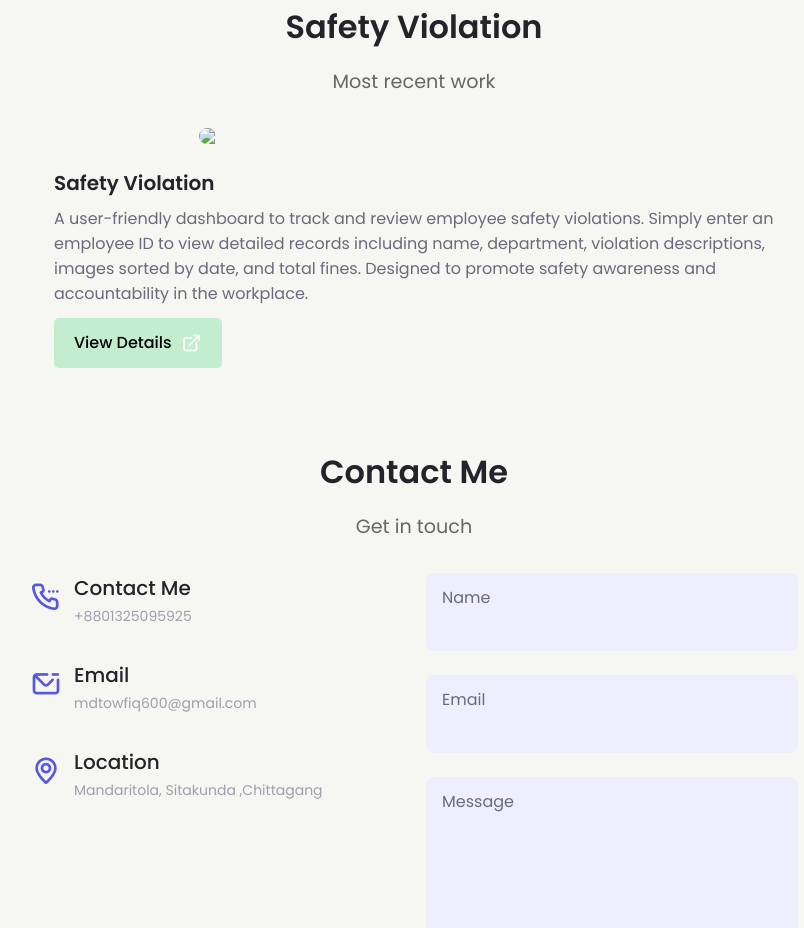
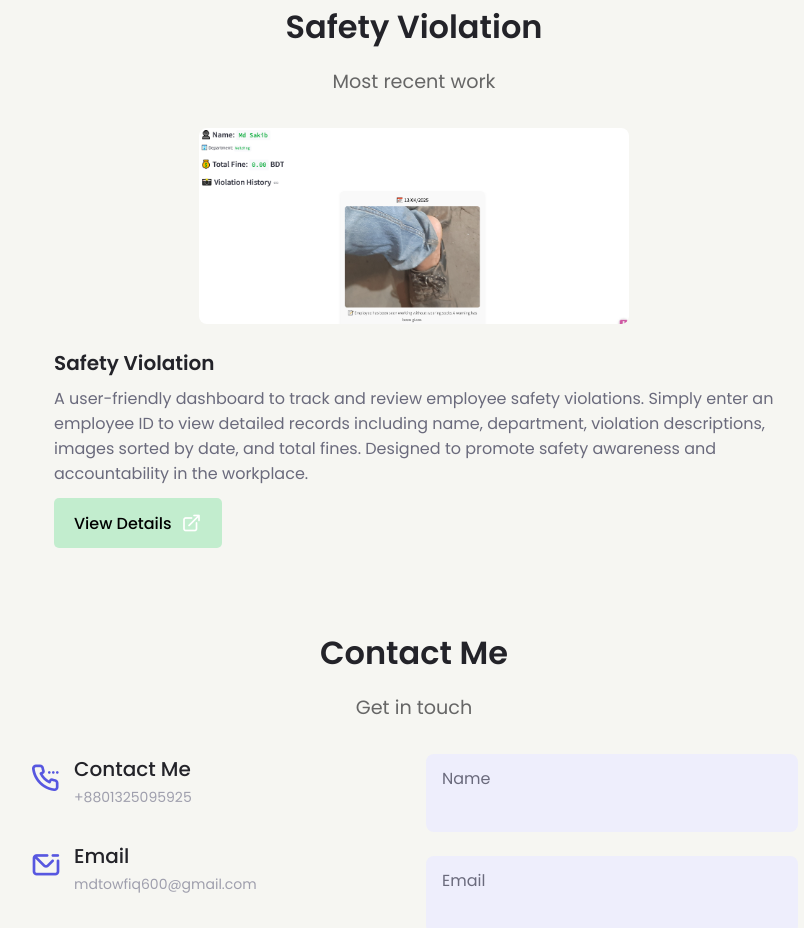
Before and after one commit to JMICylinders/jmicylinders.github.io, a plain HTML site: page ohs.html in a window 1280 px wide. Shown: the part 3759-4687 px from the top of the page, without its empty margins (226-1030 px from the left). Drawn offline with nearby package versions, Linux system fonts and the light colour scheme.

Commit message:
Update ohs.html

```diff
--- a/ohs.html
+++ b/ohs.html
@@ -299,7 +299,7 @@
     <div class="swiper-wrapper">
       <!-- ------------------------research 1-------------------- -->
       <div class="portfolio__content grid swiper-slide">
-        <img src="assets/img/safety_violation.jpeg" class="portfolio__img" />
+        <img src="assets/img/safety_violation.png" class="portfolio__img" />
 
         <div class="portfolio__data">
           <h3 class="portfolio__title">
```
